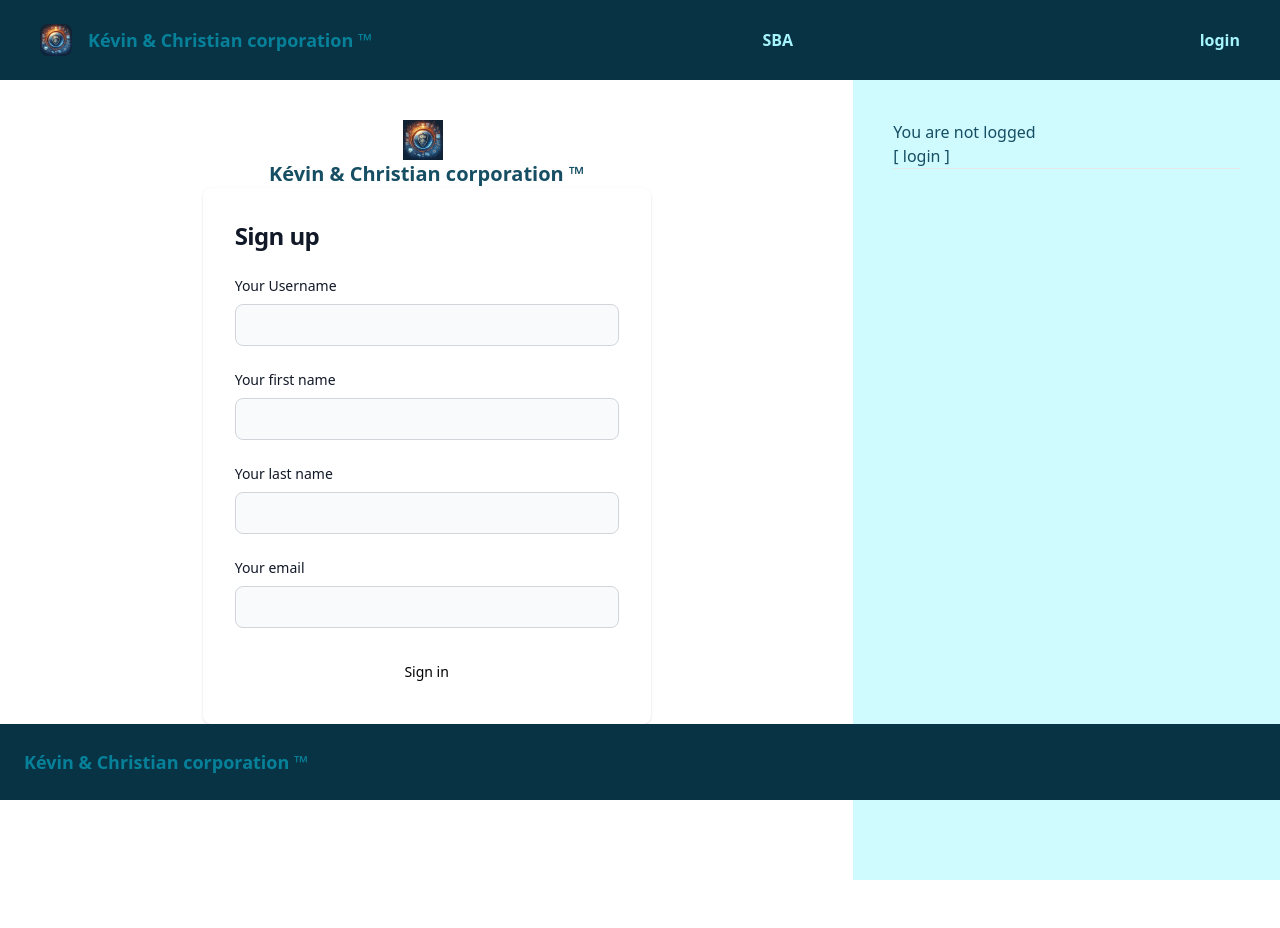
After one commit to ChristianPRO1982/Projet_US_SBA, a Django app: page /signup in a window 1280 px wide. The commit adds this page. Run offline with Django 4.2, Linux system fonts and the light colour scheme; some libraries are stand-ins or nearby versions.

Commit message:
login logout fait. Signup à finir

```diff
--- a/django_us_sba/root/templates/html/root_homepage.html
+++ b/django_us_sba/root/templates/html/root_homepage.html
@@ -10,5 +10,4 @@ ROOT TITLE
 {% endblock content %}
 
 {% block right-column %}
-<h3>coco</h3>
 {% endblock right-column %}
--- /dev/null
+++ b/django_us_sba/root/templates/html/signup.html
@@ -0,0 +1,41 @@
+{% extends "base.html" %}
+
+{% load static %}
+
+{% block content %}
+
+<section>
+    <div class="text-xl font-semibold flex flex-col items-center">
+        <img class="w-10 h-10 mr-2" src="{% static "images/US_SQB-2.jpeg" %}" alt="logo">
+        {{ company_name }}
+        <div class="w-full bg-white rounded-lg shadow dark:border md:mt-0 sm:max-w-md xl:p-0 dark:bg-gray-800 dark:border-gray-700">
+            <div class="p-6 space-y-4 md:space-y-6 sm:p-8">
+                <h1 class="text-xl font-bold leading-tight tracking-tight text-gray-900 md:text-2xl dark:text-white">
+                    Sign up
+                </h1>
+                <form class="space-y-4 md:space-y-6" method="post" action="{% url 'signup' %}">
+                    {% csrf_token %}
+                    <div>
+                        <label for="username" class="block mb-2 text-sm font-medium text-gray-900 dark:text-white">Your Username</label>
+                        <input id="username" name="username" class="bg-gray-50 border border-gray-300 text-gray-900 sm:text-sm rounded-lg focus:ring-primary-600 focus:border-primary-600 block w-full p-2.5 dark:bg-gray-700 dark:border-gray-600 dark:placeholder-gray-400 dark:text-white dark:focus:ring-blue-500 dark:focus:border-blue-500" type="text">
+                    </div>
+                    <div>
+                        <label for="firstname" class="block mb-2 text-sm font-medium text-gray-900 dark:text-white">Your first name</label>
+                        <input id="firstname" name="firstname" class="bg-gray-50 border border-gray-300 text-gray-900 sm:text-sm rounded-lg focus:ring-primary-600 focus:border-primary-600 block w-full p-2.5 dark:bg-gray-700 dark:border-gray-600 dark:placeholder-gray-400 dark:text-white dark:focus:ring-blue-500 dark:focus:border-blue-500" type="text">
+                    </div>
+                    <div>
+                        <label for="lastname" class="block mb-2 text-sm font-medium text-gray-900 dark:text-white">Your last name</label>
+                        <input id="lastname" name="lastname" class="bg-gray-50 border border-gray-300 text-gray-900 sm:text-sm rounded-lg focus:ring-primary-600 focus:border-primary-600 block w-full p-2.5 dark:bg-gray-700 dark:border-gray-600 dark:placeholder-gray-400 dark:text-white dark:focus:ring-blue-500 dark:focus:border-blue-500" type="text">
+                    </div>
+                    <div>
+                        <label for="email" class="block mb-2 text-sm font-medium text-gray-900 dark:text-white">Your email</label>
+                        <input id="email" name="email" class="bg-gray-50 border border-gray-300 text-gray-900 sm:text-sm rounded-lg focus:ring-primary-600 focus:border-primary-600 block w-full p-2.5 dark:bg-gray-700 dark:border-gray-600 dark:placeholder-gray-400 dark:text-white dark:focus:ring-blue-500 dark:focus:border-blue-500" type="text">
+                    </div>
+                    <button type="submit" class="w-full text-black bg-primary-600 hover:bg-primary-700 focus:ring-4 focus:outline-none focus:ring-primary-300 font-medium rounded-lg text-sm px-5 py-2.5 text-center dark:bg-primary-600 dark:hover:bg-primary-700 dark:focus:ring-primary-800">Sign in</button>
+                </form>
+            </div>
+        </div>
+    </div>
+</section>
+
+{% endblock content %}
--- a/django_us_sba/root/urls.py
+++ b/django_us_sba/root/urls.py
@@ -3,4 +3,5 @@ from root import views
 
 urlpatterns = [
     path('', views.root_homepage, name='root_homepage'),
+    path('signup', views.signup, name='signup'),
 ]
--- a/django_us_sba/root/views.py
+++ b/django_us_sba/root/views.py
@@ -1,4 +1,7 @@
-from django.shortcuts import render
+from django.shortcuts import render, redirect
 
 def root_homepage(request):
     return render(request, 'html/root_homepage.html')
+
+def signup(request):
+    return render(request, 'html/signup.html')
--- a/django_us_sba/templates/base.html
+++ b/django_us_sba/templates/base.html
@@ -4,24 +4,33 @@
 <head>
     <meta charset="UTF-8">
     <meta name="viewport" content="width=device-width, initial-scale=1.0">
-    <title>{% block title %}{% endblock title %}</title>
+    <title>{% block title %}{% endblock title %} - {{ company_name }}</title>
     <script src="https://cdn.tailwindcss.com"></script>
     <link rel="stylesheet" href="{% static "css/style.css" %}">
 </head>
-<body>
+<body class="pt-20">
     {% include "includes/header.html" %}
 
     <div class="flex flex-col lg:flex-row">
-        <div class="lg:w-2/3">
+        <div class="min-h-screen text-cyan-900 p-10 lg:w-2/3">
             {% block content %}{% endblock content %}
         </div>
-        <div class="lg:w-1/3">
+        <div class="bg-cyan-100 text-cyan-900 p-10 lg:w-1/3">
+            {% if user.is_authenticated %}
+                <span>Logged as: <i>{{user.get_username}}</i></span>
+            {% else %}
+                <span>You are not logged<br>
+                [ <a href=" {% url "login" %} ">login</a> ]</span>
+            {% endif %}
+            <hr>
             {% block right-column %}{% endblock right-column %}
         </div>
     </div>
 
-
-
+    <div class="hidden sm:block">
+        <br>
+        <br>
+    </div>
     {% include "includes/footer.html" %}
 
     <script src="{% static "js/script.js" %}"></script>
--- a/django_us_sba/templates/includes/footer.html
+++ b/django_us_sba/templates/includes/footer.html
@@ -1,3 +1,7 @@
-<footer class="hidden sm:block">
-    Kévin & Christian corporation ™
+<footer class="fixed bottom-0 left-0 w-full z-10 hidden sm:block">
+    <div class="text-cyan-200 font-semibold bg-cyan-950 p-6 flex items-center justify-between">
+        <div class="flex items-center">
+            <span class="text-cyan-500/60 text-lg font-bold">{{ company_name }}</span>
+        </div>
+    </div>
 </footer>
--- a/django_us_sba/templates/includes/header.html
+++ b/django_us_sba/templates/includes/header.html
@@ -1,11 +1,11 @@
 {% load static %}
 
-<header>
-    <nav class="text-white font-semibold bg-gray-800 p-6 flex items-center justify-between">
+<header class="fixed top-0 left-0 w-full z-10">
+    <nav class="text-cyan-200 font-semibold bg-cyan-950 p-6 flex items-center justify-between">
         <div class="flex items-center">
-            <a href="/"><img class="h-8 mr-4 w-auto ml-4"
-                src="{% static "images/US_SQB-1.jpeg" %}" alt="#"></a>
-            <span class="text-blue-600/60 text-lg font-bold hidden sm:flex">Kévin & Christian corporation ™</span>
+            <a href="/"><img class="h-8 mr-4 w-auto ml-4 rounded-lg" src="{% static "images/US_SQB-2.jpeg" %}" alt="#"></a>
+            <a href="/"><span class="text-cyan-500/60 text-lg font-bold hidden sm:flex">{{ company_name }}</span></a>
+            </a>
         </div>
 
         <div class="mr-4 hidden md:flex">
@@ -14,11 +14,9 @@
 
         <div class="text-center mr-4 hidden md:flex">
             {% if user.is_authenticated %}
-                <span>Logged as : {{user.get_username}}<br>
-                [ <a href="http://127.0.0.1:8000/admin/">logout</a> ]</span>
+                <a class="btn btn-sm btn-outline-secondary" href="{% url 'logout' %}?next={{request.path}}">logout</a>
             {% else %}
-                <span>You are not logged</span>
-                [ <a href="http://127.0.0.1:8000/admin/login/?next=/admin/">login</a> ]
+                <a href=" {% url "login" %} ">login</a>
             {% endif %}
         </div>
     </nav>
--- a/django_us_sba/templates/includes/links.html
+++ b/django_us_sba/templates/includes/links.html
@@ -1,2 +1,2 @@
-        <a class="mx-2" href=" {% url "predict_homepage" %} ">SBA</a>
-        <a class="mx-2" href="coco">coco</a>
+<a class="mx-2" href=" {% url "predict_homepage" %} ">SBA</a>
+            {% comment %} <a class="mx-2" href=" {% url "about" %} ">About</a> {% endcomment %}
--- /dev/null
+++ b/django_us_sba/us_sba/context_processors.py
@@ -0,0 +1,4 @@
+def global_variables(request):
+    return {
+        'company_name': 'Kévin & Christian corporation ™'
+    }
--- a/django_us_sba/us_sba/settings.py
+++ b/django_us_sba/us_sba/settings.py
@@ -68,6 +68,7 @@ TEMPLATES = [
                 'django.template.context_processors.request',
                 'django.contrib.auth.context_processors.auth',
                 'django.contrib.messages.context_processors.messages',
+                'us_sba.context_processors.global_variables',
             ],
         },
     },
@@ -131,3 +132,5 @@ STATICFILES_DIRS = [
 # https://docs.djangoproject.com/en/4.2/ref/settings/#default-auto-field
 
 DEFAULT_AUTO_FIELD = 'django.db.models.BigAutoField'
+
+LOGIN_REDIRECT_URL = '/'
--- a/django_us_sba/us_sba/urls.py
+++ b/django_us_sba/us_sba/urls.py
@@ -21,4 +21,5 @@ urlpatterns = [
     path('admin/', admin.site.urls),
     path('',include('root.urls')),
     path('predict/',include('predict.urls')),
+    path('', include("django.contrib.auth.urls")),
 ]
```
Also changed, not shown: django_us_sba/static/css/style.css (deleted, +0 -8 lines), django_us_sba/templates/includes/header2.html (deleted, +0 -37 lines), django_us_sba/templates/registration/login.html (+10 -10 lines), django_us_sba/templates/registration/signup.html (deleted, +0 -11 lines), 1 other file.
